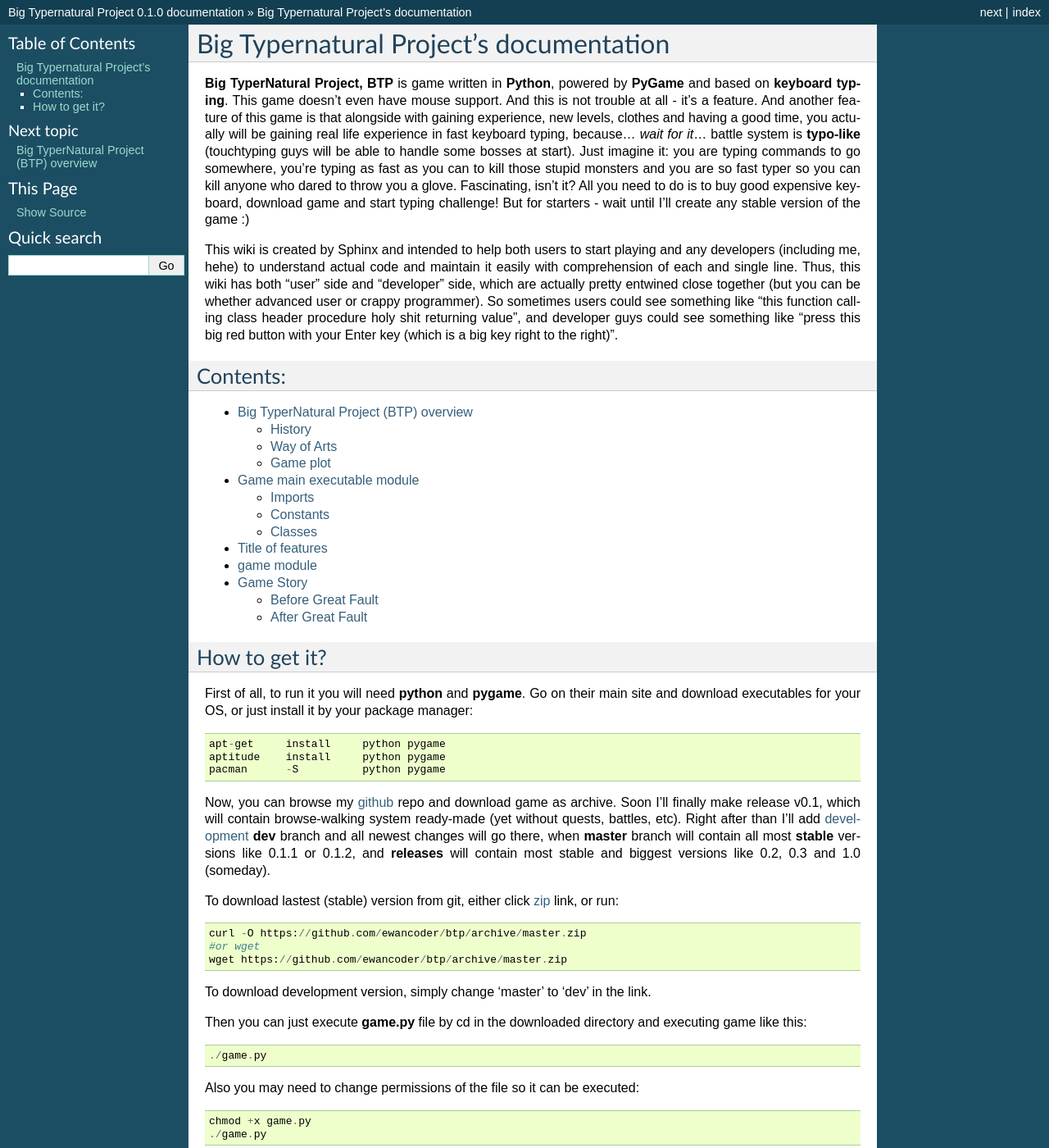
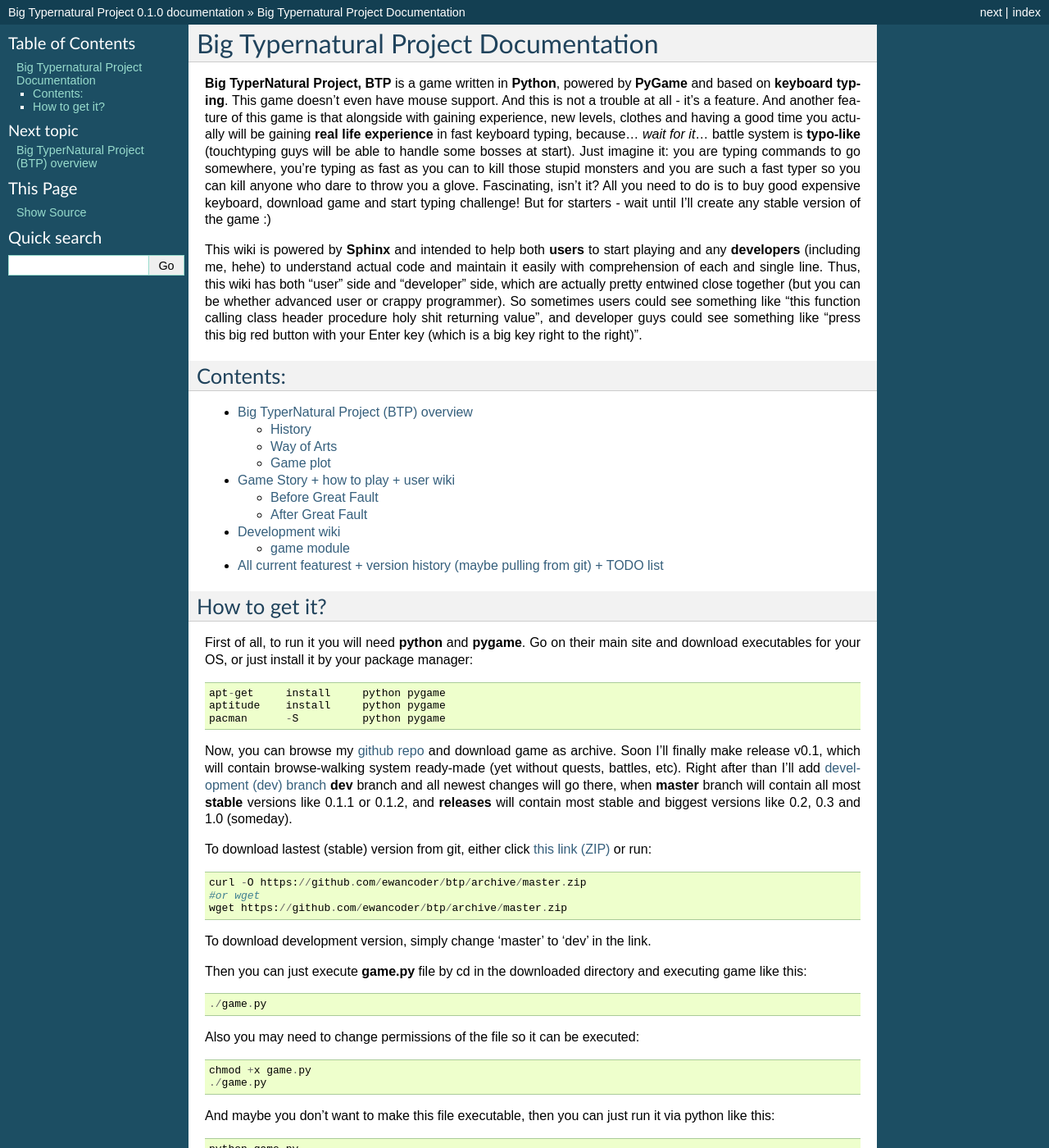
Before and after one commit to ewancoder/btp, a Sphinx documentation site: the page built from Documentation/index.rst, in a window 1280 px wide and 1400 px high. Shown: the whole window at 82% size. Built offline with Sphinx 7.4.7, drawn with Linux system fonts in a browser that asks for light colours; some of the changed text lies outside the part shown.

Commit message:
Cleaned docs + no more even nodoc errors.

```diff
--- a/Documentation/features.rst
+++ b/Documentation/features.rst
@@ -1,2 +1,2 @@
-Title of features
------------------
+All current featurest + version history (maybe pulling from git) + TODO list
+****************************************************************************
--- a/Documentation/index.rst
+++ b/Documentation/index.rst
@@ -1,29 +1,20 @@
-.. Big Typernatural Project Documentation
-   Created by EwanCoder, 2014
+Big Typernatural Project Documentation
+**************************************
 
-.. Links declaration
-.. _github: https://github.com/ewancoder/btp
-.. _development: https://github.com/ewancoder/btp/tree/dev
-.. _zip: https://github.com/ewancoder/btp/archive/master.zip
+**Big TyperNatural Project, BTP** is a game written in **Python**, powered by **PyGame** and based on **keyboard typing**. This game doesn't even have mouse support. And this is not a trouble at all - it's a feature. And another feature of this game is that alongside with gaining experience, new levels, clothes and having a good time you actually will be gaining **real life experience** in fast keyboard typing, because... *wait for it*... battle system is **typo-like** (touchtyping guys will be able to handle some bosses at start). Just imagine it: you are typing commands to go somewhere, you're typing as fast as you can to kill those stupid monsters and you are such a fast typer so you can kill anyone who dare to throw you a glove. Fascinating, isn't it? All you need to do is to buy good expensive keyboard, download game and start typing challenge! But for starters - wait until I'll create any stable version of the game :)
 
-Big Typernatural Project's documentation
-****************************************
-
-**Big TyperNatural Project, BTP** is game written in **Python**, powered by **PyGame** and based on **keyboard typing**. This game doesn't even have mouse support. And this is not trouble at all - it's a feature. And another feature of this game is that alongside with gaining experience, new levels, clothes and having a good time, you actually will be gaining real life experience in fast keyboard typing, because... *wait for it*... battle system is **typo-like** (touchtyping guys will be able to handle some bosses at start). Just imagine it: you are typing commands to go somewhere, you're typing as fast as you can to kill those stupid monsters and you are so fast typer so you can kill anyone who dared to throw you a glove. Fascinating, isn't it? All you need to do is to buy good expensive keyboard, download game and start typing challenge! But for starters - wait until I'll create any stable version of the game :)
-
-This wiki is created by Sphinx and intended to help both users to start playing and any developers (including me, hehe) to understand actual code and maintain it easily with comprehension of each and single line. Thus, this wiki has both "user" side and "developer" side, which are actually pretty entwined close together (but you can be whether advanced user or crappy programmer). So sometimes users could see something like "this function calling class header procedure holy shit returning value", and developer guys could see something like "press this big red button with your Enter key (which is a big key right to the right)".
+This wiki is powered by **Sphinx** and intended to help both **users** to start playing and any **developers** (including me, hehe) to understand actual code and maintain it easily with comprehension of each and single line. Thus, this wiki has both "user" side and "developer" side, which are actually pretty entwined close together (but you can be whether advanced user or crappy programmer). So sometimes users could see something like "this function calling class header procedure holy shit returning value", and developer guys could see something like "press this big red button with your Enter key (which is a big key right to the right)".
 
 Contents:
 =========
 
 .. toctree::
-    :maxdepth: 2
+    :maxdepth: 10
 
     about
-    use
+    plot
+    dev
     features
-    game
-    plot
 
 How to get it?
 ==============
@@ -34,9 +25,9 @@ First of all, to run it you will need **python** and **pygame**. Go on their mai
     aptitude    install     python pygame
     pacman      -S          python pygame
 
-Now, you can browse my `github`_ repo and download game as archive. Soon I'll finally make release v0.1, which will contain browse-walking system ready-made (yet without quests, battles, etc). Right after than I'll add `development`_ **dev** branch and all newest changes will go there, when **master** branch will contain all most **stable** versions like 0.1.1 or 0.1.2, and **releases** will contain most stable and biggest versions like 0.2, 0.3 and 1.0 (someday).
+Now, you can browse my `github repo <https://github.com/ewancoder/btp>`_ and download game as archive. Soon I'll finally make release v0.1, which will contain browse-walking system ready-made (yet without quests, battles, etc). Right after than I'll add `development (dev) branch <https://github.com/ewancoder/btp/tree/dev>`_ **dev** branch and all newest changes will go there, when **master** branch will contain all most **stable** versions like 0.1.1 or 0.1.2, and **releases** will contain most stable and biggest versions like 0.2, 0.3 and 1.0 (someday).
 
-To download lastest (stable) version from git, either click `zip`_ link, or run::
+To download lastest (stable) version from git, either click `this link (ZIP) <https://github.com/ewancoder/btp/archive/master.zip>`_ or run::
 
     curl -O https://github.com/ewancoder/btp/archive/master.zip
     #or wget
--- a/Documentation/plot.rst
+++ b/Documentation/plot.rst
@@ -1,5 +1,5 @@
-Game Story
-**********
+Game Story + how to play + user wiki
+************************************
 
 Before Great Fault
 ==================
```
Also changed, not shown: Documentation/dev.rst (added, +7 -0 lines), Documentation/use.rst (deleted, +0 -34 lines).
